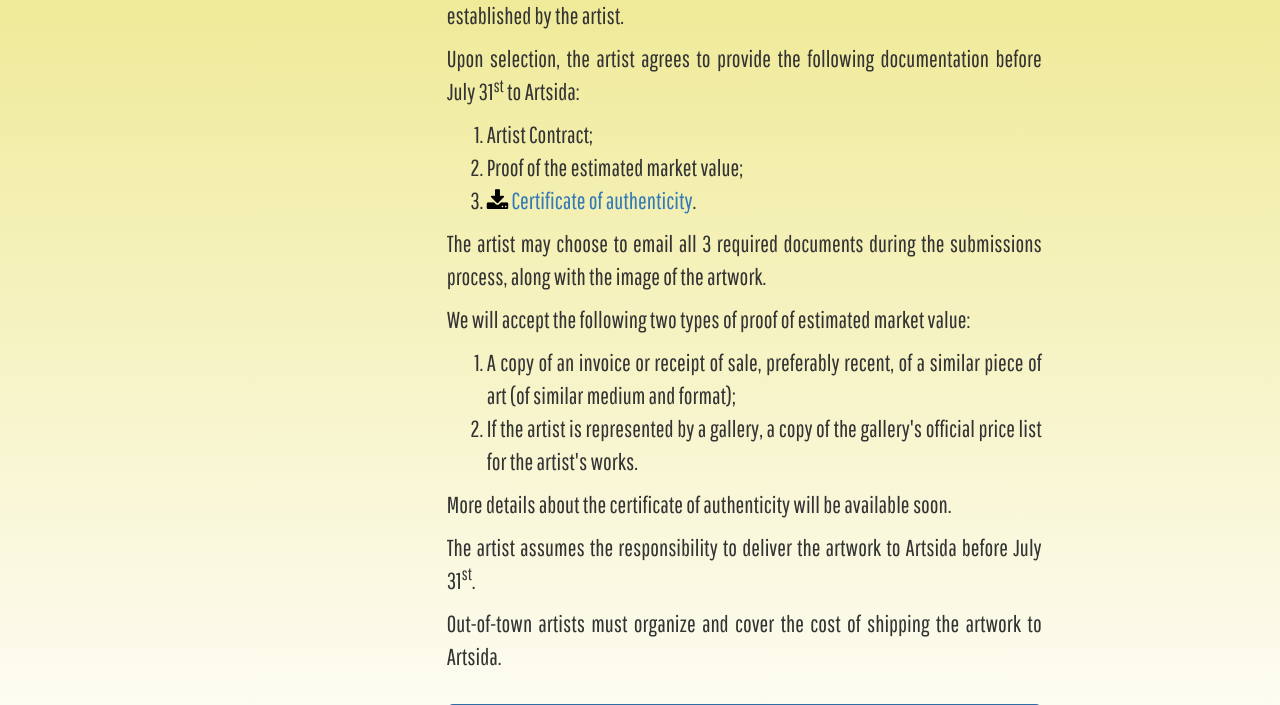
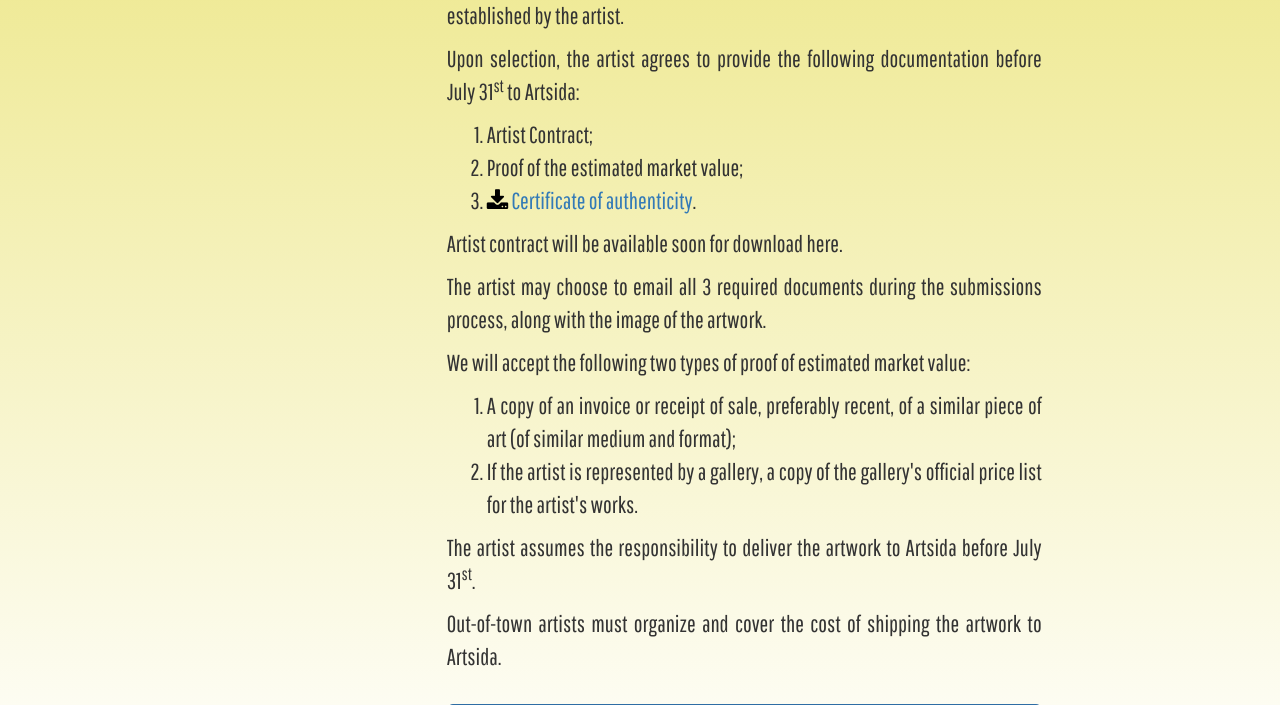
Before and after one commit to shawnthompson/artsida, a PHP site: page /submissions.php in a window 1280 px wide. Shown: the part 1253-1958 px from the top of the page. Run offline with PHP 8.4, Linux system fonts and the light colour scheme; some libraries are stand-ins or nearby versions.

Commit message:
More changes

```diff
--- a/equipe.php
+++ b/equipe.php
@@ -24,16 +24,16 @@
 <h2>Employés d'<abbr lang="en" title="AIDS Community Care Montreal">ACCM</abbr>:</h2>
 <ul>
 <li>Sylvain Beaudry, Facilitateur de l’information sur le traitement </li>
+<li>Jordan Coulombe, Coordonnateur des communications</li>
 <li>Zachary Grant, Soutien aux groupes</li>
+<li>Andrea Kornacki, Coordonnatrice des bénévoles</li>
 <li>Daniel Lanouette, Intervenant social</li>
 <li>Daniel-Jonathan Laroche, Intervenant de proximité </li>
+<li>Chris Lau, Directeur général</li>
 <li>Andreas Mertens, Responsable du program «SextEd»</li>
 <li>Kamilla Petrosyan, Gestionnaire de programme</li>
 <li>Cassandre Poblah, Coordonnatrice administrative</li>
 <li>Kimberly Wong, Éducatrice VIH </li>
-<li>Jordan Coulombe, Coordonnateur des communications</li>
-<li>Andrea Kornacki, Coordonnatrice des bénévoles</li>
-<li>Chris Lau, Directeur général</li>
 </ul>
 <section class="col-xs-8">
 <h2>Planification de l’événement:</h2>
--- a/soumissions.php
+++ b/soumissions.php
@@ -24,13 +24,13 @@
 <li>Preuve de la valeur marchande estimée</li>
 <li><i class="fa fa-download"><span class="sr-only">Télécharge</span></i> <a href="Certificat.docx">Certificat d’authenticité</a></li>
 </ol>
+<p>Le contrat de l'artiste sera bientôt disponible ici.</p>
 <p>L’artiste peut choisir d’envoyer les 3 documents requis avec l’image de l’oeuvre par courriel durant la période de soumission.</p>
 <p>Pour la preuve de la valeur estimée, nous accepterons les 2 options suivantes:</p>
 <ol>
 <li>Une copie de facture or reçu de vente, préférablement récent, d'une oeuvre de format et médium similaire;</li>
 <li>Si l'artiste est représenté(e) par une galerie: une copie de la liste de prix officielle de la galerie pour l'artiste.</li>
 </ol>
-<p>Plus de détails sur le certificat d'authenticité seront bientôt disponibles.</p>
 <p>L’artiste s’engage à remettre son œuvre à Artsida avant le 31 juillet.</p>
 <p>Les artistes qui ne résident pas à Montréal doivent faire acheminer l’œuvre à Artsida et assumer les coûts qui en découlent.</p>
 <p class="text-center"><a target="_blank" class="btn btn-lg btn-block btn-primary" href="https://docs.google.com/forms/d/1_-FeJVM84W59zWg9FamtFpguCH21MpcBYvUPTpwWdMM/viewform">Formulaire de soumission</a></p>
--- a/submissions.php
+++ b/submissions.php
@@ -24,13 +24,13 @@
 <li>Proof of the estimated market value;</li>
 <li><i class="fa fa-download"><span class="sr-only">Download</span></i> <a href="Certificate.docx">Certificate of authenticity</a>.</li>
 </ol>
+<p>Artist contract will be available soon for download here.</p>
 <p>The artist may choose to email all 3 required documents during the submissions process, along with the image of the artwork.</p>
 <p>We will accept the following two types of proof of estimated market value: </p>
 <ol>
 <li>A copy of an invoice or receipt of sale, preferably recent, of a similar piece of art (of similar medium and format);</li>
 <li>If the artist is represented by a gallery, a copy of the gallery's official price list for the artist's works.</li>
 </ol>
-<p>More details about the certificate of authenticity will be available soon.</p>
 <p>The artist assumes the responsibility to deliver the artwork to Artsida before July 31<sup>st</sup>.</p>
 <p>Out-of-town artists must organize and cover the cost of shipping the artwork to Artsida.</p>
 <p class="text-center"><a target="_blank" class="btn btn-lg btn-block btn-primary" href="https://docs.google.com/forms/d/1_-FeJVM84W59zWg9FamtFpguCH21MpcBYvUPTpwWdMM/viewform">Art Submission Form</a></p>
--- a/team.php
+++ b/team.php
@@ -25,16 +25,16 @@
 <h2><abbr title="AIDS Community Care Montreal">ACCM</abbr> Staff:</h2>
 <ul>
 <li>Sylvain Beaudry, Treatment Information Facilitator</li>
+<li>Jordan Coulombe, Communications Coordinator</li>
 <li>Zachary Grant, Group Facilitator</li>
+<li>Andrea Kornacki, Volunteer Engagement Facilitator</li>
 <li>Daniel Lanouette, Case Worker</li>
 <li>Daniel-Jonathan Laroche, Network Outreach Worker</li>
+<li>Chris Lau, Executive Director</li>
 <li>Andreas Mertens, SextEd Assistant</li>
 <li>Kamilla Petrosyan, Program Manager</li>
 <li>Cassandre Poblah, Administrative Coordinator</li>
 <li>Kimberly Wong, <abbr title="Human Immunodeficiency Virus">HIV</abbr> Educator</li>
-<li>Jordan Coulombe, Communications Coordinator</li>
-<li>Andrea Kornacki, Volunteer Engagement Facilitator</li>
-<li>Chris Lau, Executive Director</li>
 </ul>
 <section class="col-xs-8">
 <h2>Event Planners:</h2>
```
